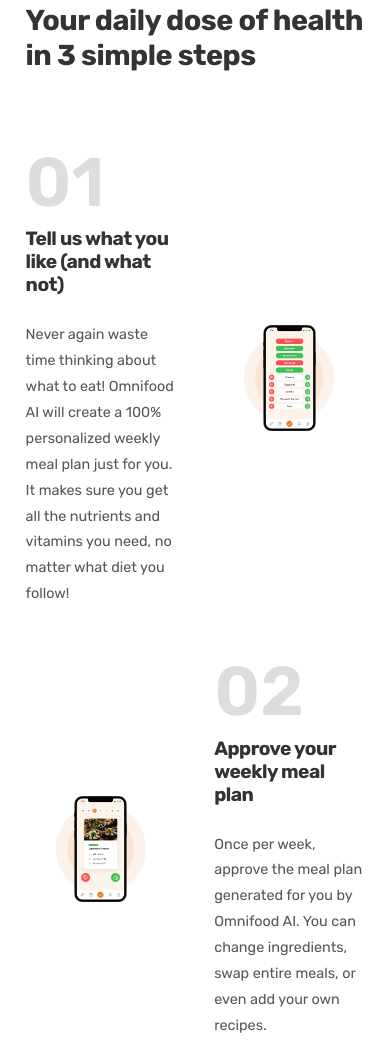
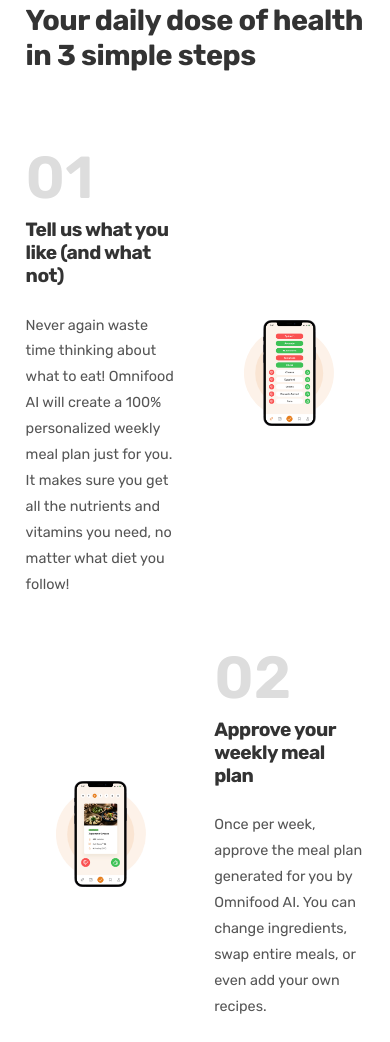
Before and after one commit to marviecodes/omnifood-updated, a plain HTML site: page index.html in a window 390 px wide. Shown: the part 1119-2161 px from the top of the page. Drawn offline with nearby package versions, Linux system fonts and the light colour scheme.

Commit message:
Added responsive updates

```diff
--- a/css/queries.css
+++ b/css/queries.css
@@ -80,8 +80,13 @@
     justify-content: center;
     margin-top: 3.2rem;
   }
+
   .logos img {
     height: 2.4rem;
+  }
+
+  .step-number {
+    font-size: 7.4rem;
   }
 }
 
```
